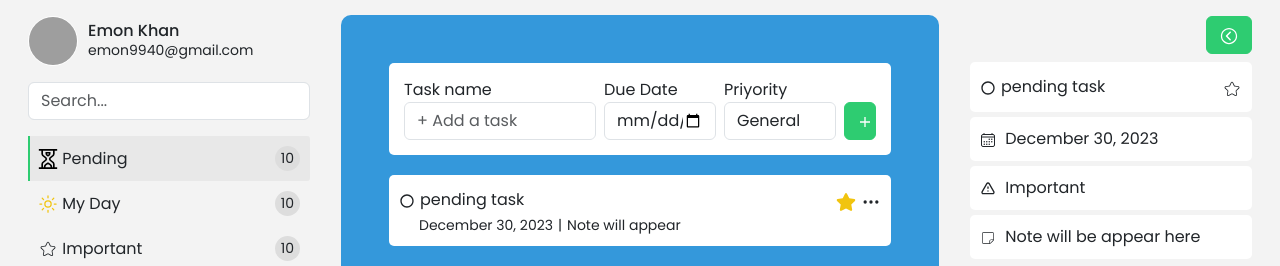
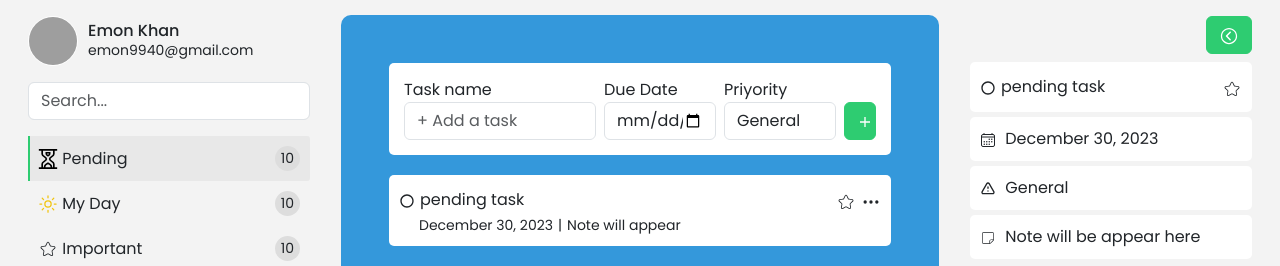
Before and after one commit to codersemon/todo-app-with-json-server, a React (Vite) app: page / in a window 1280 px wide. Both pictures are taken after a click on the element 1185 px from the left and 200 px from the top of the page. Shown: the top 266 px of the page. Built offline with nearby package versions, Linux system fonts and the light colour scheme; data requests are answered from the project's data file; grey boxes are pictures that could not be loaded.

Commit message:
sidebar open & close issue fixed and task priyority update toaster added

```diff
--- a/server/db.json
+++ b/server/db.json
@@ -123,7 +123,7 @@
     {
       "task_name": "pending task",
       "due_date": "2023-12-30",
-      "priyority": "Important",
+      "priyority": "General",
       "status": "Pending",
       "id": 17
     }
--- a/src/App.jsx
+++ b/src/App.jsx
@@ -6,7 +6,6 @@ import { Button, Col, Container, Row } from "react-bootstrap";
 import { IoSunnyOutline } from "react-icons/io5";
 import { CiStar, CiTrash } from "react-icons/ci";
 import { IoMdCheckmarkCircleOutline } from "react-icons/io";
-import { IoSearchOutline } from "react-icons/io5";
 import { IoMdAdd } from "react-icons/io";
 import { RiCheckboxBlankCircleLine } from "react-icons/ri";
 import { HiOutlineDotsHorizontal } from "react-icons/hi";
@@ -27,10 +26,20 @@ function App() {
   });
   // handle right sidebar action
   const handleRightSidebar = (id) => {
-    setRightSidebar((prevState) => ({
-      sidebar: !prevState.sidebar,
-      task_id: id,
-    }));
+      // execute if sibebar is closed or cliked on same item which is already opened
+      setRightSidebar((prevState) => ({
+        sidebar: !prevState.sidebar,
+        task_id: id,
+      }));
+
+      // execute if right sidebar opened and clicked task is not similar with opened task
+      if(rightSidebar.sidebar == true && rightSidebar.task_id != id){
+        setRightSidebar({
+          sidebar: true,
+          task_id: id
+        });
+      }
+
   };
 
   /**
@@ -377,8 +386,9 @@ function App() {
             <Col md="3">
               <div className="sidebar_right p-3">
                 <SingeTaskOptions
-                  sidebarStateAction={handleRightSidebar}
-                  statusId={rightSidebar} handleTaskComplete={handleTaskComplete}
+                  righSidebarState={rightSidebar}
+                  setRightSidebar={setRightSidebar}
+                  handleTaskComplete={handleTaskComplete}
                 />
               </div>
             </Col>
--- a/src/component/singeTaskOptions/SingeTaskOptions.jsx
+++ b/src/component/singeTaskOptions/SingeTaskOptions.jsx
@@ -11,7 +11,7 @@ import axios from "axios";
 import { inputDateToReadableDate } from "../../utils/utils";
 import { IoIosArrowDropleft, IoMdCheckmarkCircleOutline } from "react-icons/io";
 
-const SingeTaskOptions = ({sidebarStateAction, statusId, handleTaskComplete}) => {
+const SingeTaskOptions = ({righSidebarState, setRightSidebar, handleTaskComplete}) => {
   // getting single task
   const [singleTask, setSingleTask] = useState({});
 
@@ -20,16 +20,24 @@ const SingeTaskOptions = ({sidebarStateAction, statusId, handleTaskComplete}) =>
     setSingleTask(response.data);
   }
   useEffect(() => {
-    if(statusId.sidebar == true){
-    getSingleTask(statusId.task_id);
+    if(righSidebarState.sidebar == true){
+    getSingleTask(righSidebarState.task_id);
     }
-  }, []);
+  }, [righSidebarState.task_id]);
+
+  // right sidebar close action
+  const handleRightSidebarClose = () => {
+    setRightSidebar((prevState) => ({
+      ...prevState,
+      sidebar: false,
+    }))
+  }
 
 
   return (
     <>
     <div className="text-end mb-2">
-    <Button onClick={sidebarStateAction} className="sidebar_hide_btn"><IoIosArrowDropleft /></Button>
+    <Button onClick={handleRightSidebarClose} className="sidebar_hide_btn"><IoIosArrowDropleft /></Button>
     </div>
       <ul className="task_option_list">
         <li>
@@ -37,8 +45,8 @@ const SingeTaskOptions = ({sidebarStateAction, statusId, handleTaskComplete}) =>
             <p className="content">
 
               <span onClick={() => {
-                handleTaskComplete(statusId.task_id); // complete task on click
-                getSingleTask(statusId.task_id); // reload single view on click
+                handleTaskComplete(righSidebarState.task_id); // complete task on click
+                getSingleTask(righSidebarState.task_id); // reload single view on click
               }}>
               {singleTask.status == 'Pending' ? <RiCheckboxBlankCircleLine /> : ''}
                                 {singleTask.status == 'Completed' ? <IoMdCheckmarkCircleOutline /> : ''}
```
